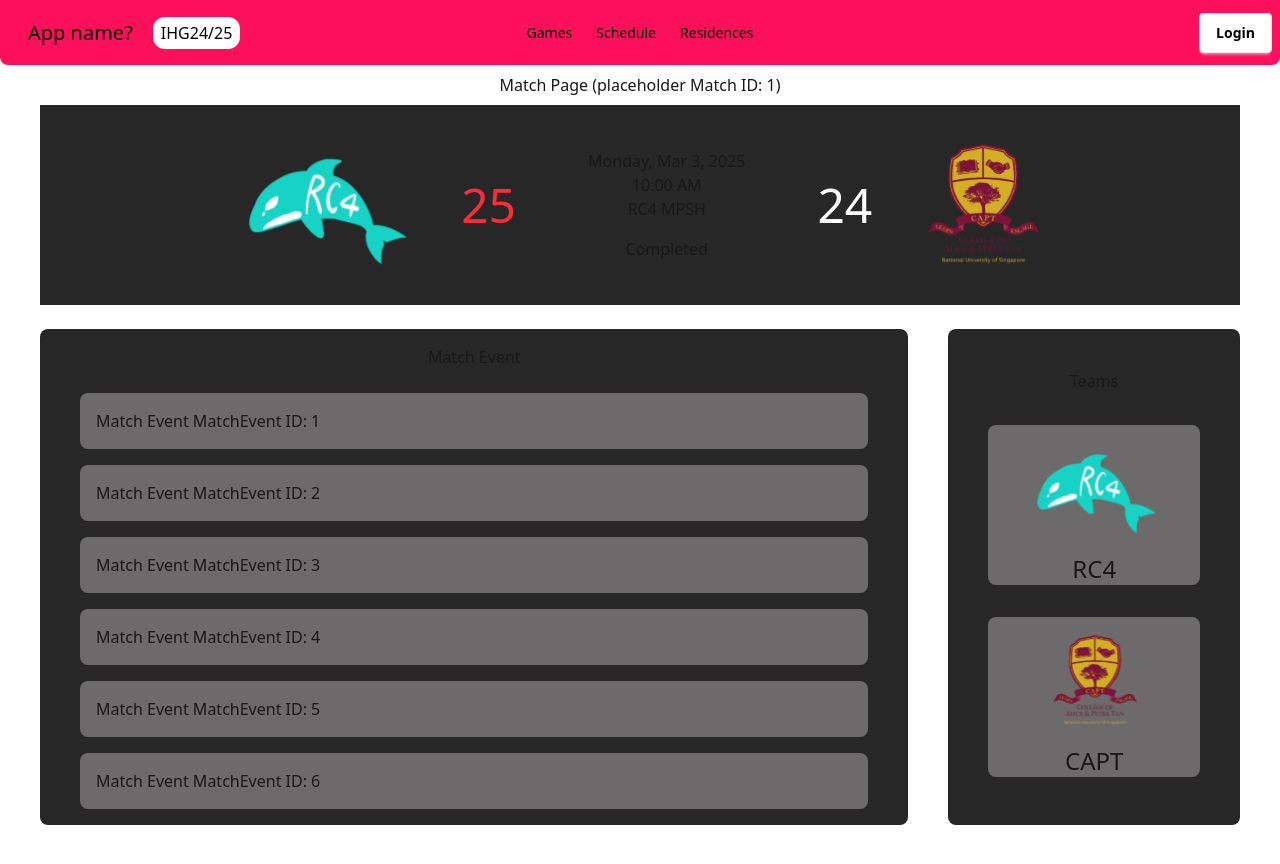
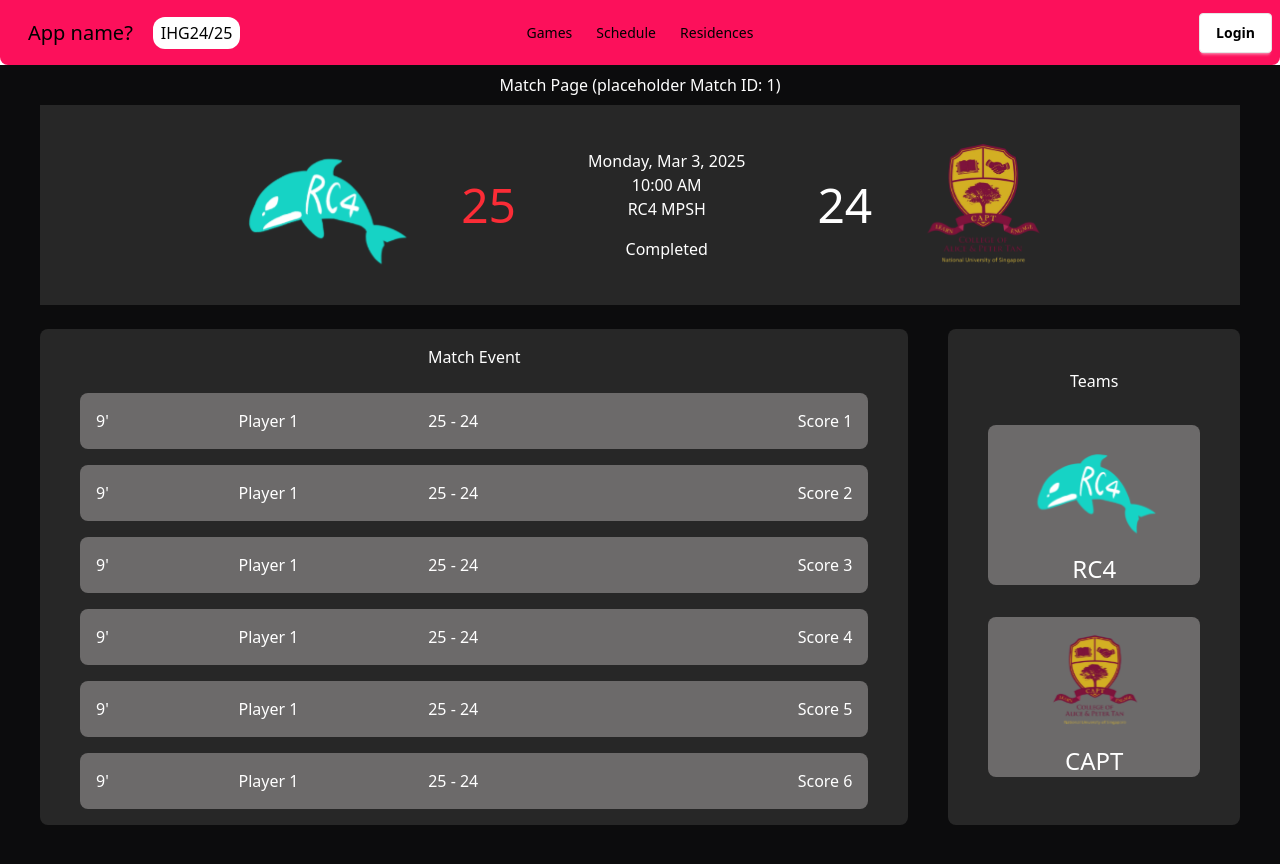
Before and after one commit to Timothyng28/BT3103-final-project, a Vue app: page /match/1 in a window 1280 px wide. Built offline with nearby package versions, Linux system fonts and the light colour scheme; what vue3-particles would draw is missing.

Commit message:
tidy up match event

```diff
--- a/src/views/MatchPage/MatchPage.vue
+++ b/src/views/MatchPage/MatchPage.vue
@@ -1,7 +1,7 @@
-<!-- // assess match id = 1 with domain.com/match/1 -->
+<!-- // assess match page for match with id = 1 using 'domain.com/match/1 -->
 
 <template>
-    <div class="relative w-screen flex flex-col items-center gap-6 px-10 pb-10 overflow-hidden h-screen">
+    <div class="relative w-screen flex flex-col items-center gap-6 px-10 pb-10 overflow-hidden h-screen bg-[#0C0C0D]">
         <div class="flex flex-col w-full justify-center items-center shrink-0">
             <div class="p-2">
                 <h1>Match Page (placeholder Match ID: {{ id }})</h1>
@@ -14,7 +14,8 @@
                     <p
                         :class="[
                             'text-5xl',
-                            items.match_details.team1_score > items.match_details.team2_score ? 'text-red-500' : 'text-white'
+                            (items.match_details.match_status == 'Completed')
+                            && (items.match_details.team1_score <= items.match_details.team2_score) ? 'text-white' : 'text-red-500'
                         ]"
                     >{{ items.match_details.team1_score }}</p>
                 </div>
@@ -39,7 +40,8 @@
                     <p
                         :class="[
                             'text-5xl',
-                            items.match_details.team2_score > items.match_details.team1_score ? 'text-red-500' : 'text-white'
+                            (items.match_details.match_status == 'Completed')
+                            && (items.match_details.team2_score <= items.match_details.team1_score) ? 'text-white' : 'text-red-500'
                         ]"
                     >{{ items.match_details.team2_score }}</p>
                 </div>
@@ -111,7 +113,7 @@
                         "team2_name": "CAPT",
                         "team1_score": 25,
                         "team2_score": 24,
-                        "match_status": "Completed",
+                        "match_status": 'Completed',
                         "match_datetime": new Date("2025-03-03T18:00:00+08:00"),
                         "match_location": "RC4 MPSH",
                     },
@@ -123,3 +125,9 @@
         }
     }
 </script>
+
+<style>
+body {
+  color: white;
+}
+</style>
--- a/src/views/MatchPage/components/MatchEvent.vue
+++ b/src/views/MatchPage/components/MatchEvent.vue
@@ -1,6 +1,12 @@
 <template>
-    <div class="bg-[#6C6A6A] w-full h-full rounded-lg p-4">
-        <p>Match Event MatchEvent ID: {{ id }}</p>
+    <div class="bg-[#6C6A6A] rounded-lg p-4 grid items-center">
+        <div class="grid grid-cols-[auto_1fr_auto_1fr_auto] w-full items-center gap-4">
+            <div class="w-auto whitespace-nowrap text-left">{{items.match_event_details.minute}}'</div>
+            <div class="flex-grow text-center">{{items.match_event_details.event_player}}</div>
+            <div class="w-auto whitespace-nowrap text-center">{{items.match_event_details.team1_score}} - {{items.match_event_details.team2_score}}</div>
+            <div class="flex-grow text-center">{{}}</div>
+            <div class="w-auto whitespace-nowrap text-right">{{items.match_event_details.event_type}} {{ id }}</div>
+        </div>
     </div>
 </template>
 
@@ -9,6 +15,21 @@
         name: 'MatchEvent',
         props: {
             id: Number
+        },
+        data() {
+            return {
+                items: {
+                    'match_event_details': { // connecting to backend
+                        'event_time': '2025-03-03 18:11:15', // storing iso strings
+                        'minute': 9, // this will be computed before storing in db, when time keeper clicks etc.
+                        'event_type': 'Score',
+                        'event_team': 'RC4',
+                        'team1_score': 25,
+                        'team2_score': 24,
+                        'event_player': 'Player 1',
+                    }
+                }
+            }
         }
     }
 </script>
```
